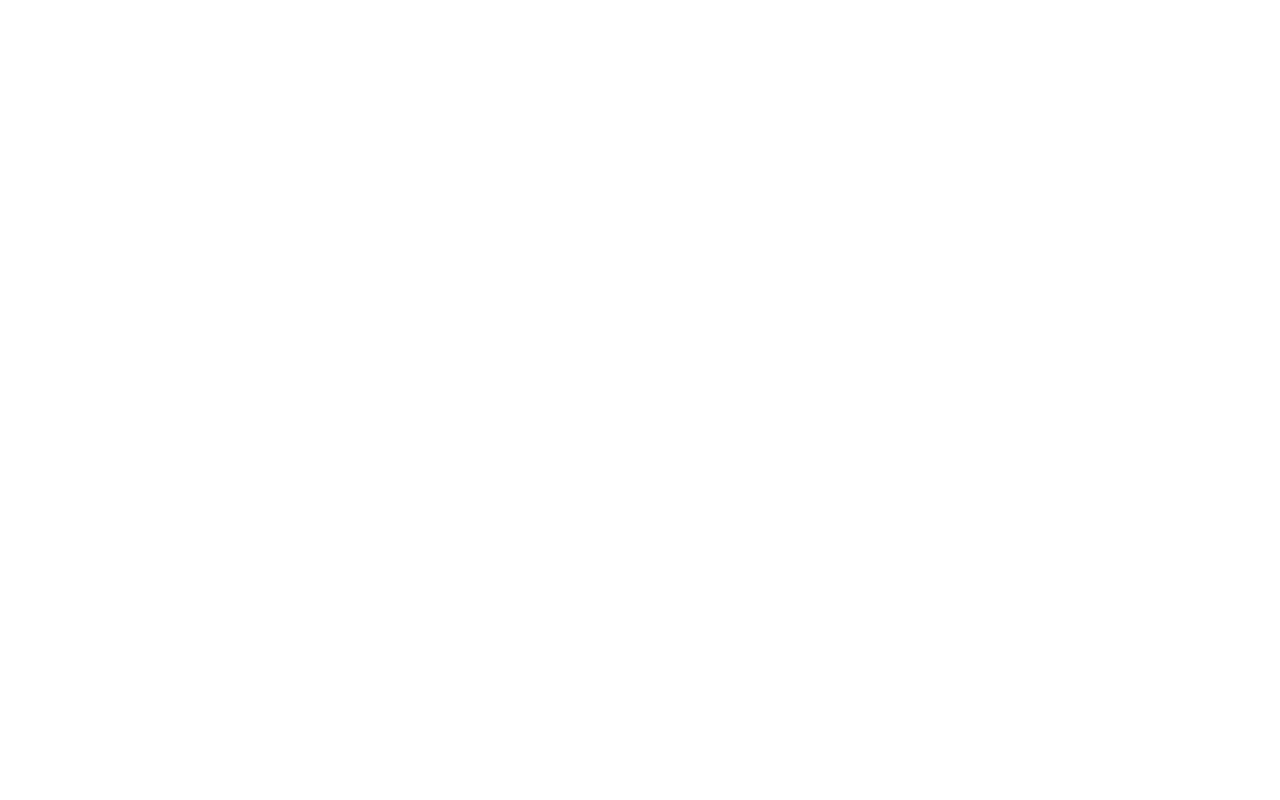
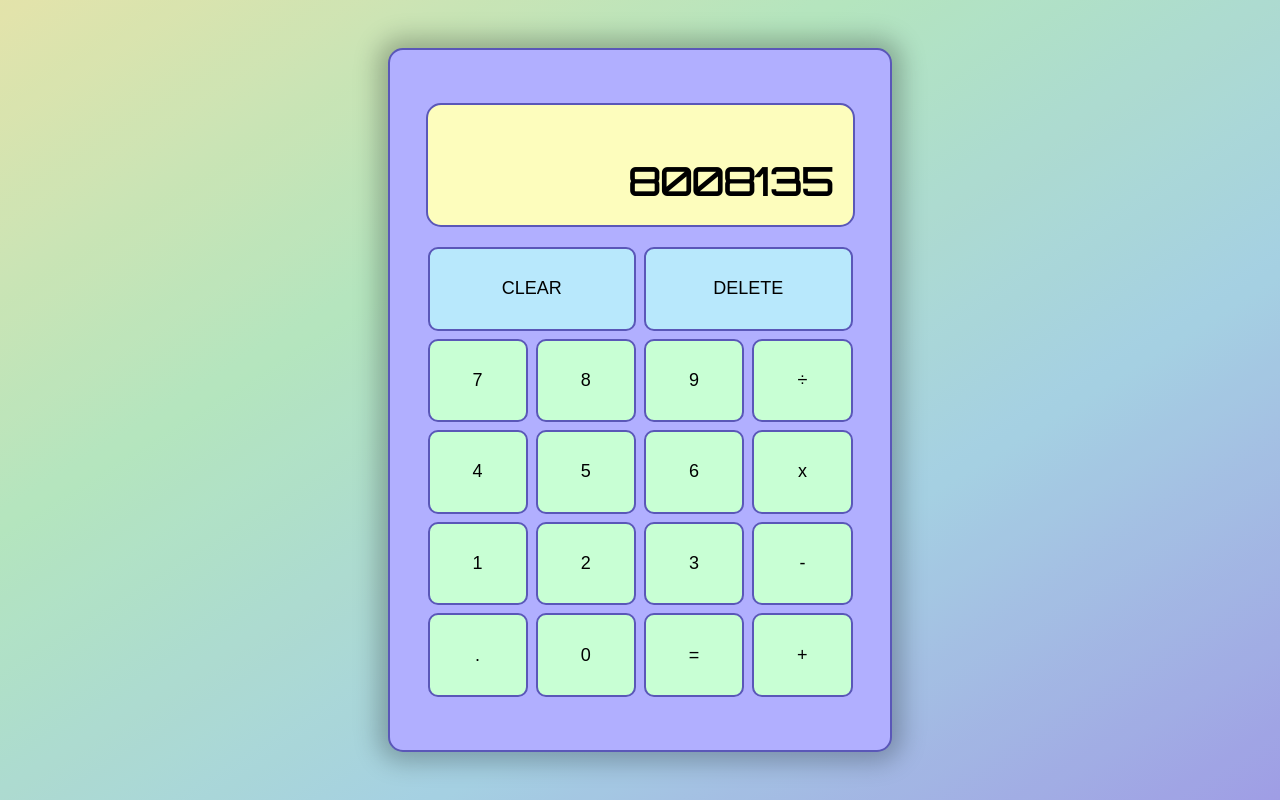
Before and after one commit to balinwarren/Calculator, a plain HTML site: page index.html in a window 1280 px wide. Drawn offline with Linux system fonts and the light colour scheme.

Commit message:
Completed UI

```diff
--- a/index.html
+++ b/index.html
@@ -4,10 +4,37 @@
   <meta charset="UTF-8">
   <meta http-equiv="X-UA-Compatible" content="IE=edge">
   <meta name="viewport" content="width=device-width, initial-scale=1.0">
-  <link rel="stylesheets" href="./style.css">
+  <link rel="stylesheet" href="./style.css">
   <title>Calculator</title>
 </head>
 <body>
+  <div class="container">
+    <div class="body">
+      <div class="display">
+        <h2 class="display-text">8008135</h2>
+      </div>
+      <div class="buttons">
+        <button class="clear">CLEAR</button>
+        <button class="delete">DELETE</button>
+        <button class="btn">7</button>
+        <button class="btn">8</button>
+        <button class="btn">9</button>
+        <button class="btn">÷</button>
+        <button class="btn">4</button>
+        <button class="btn">5</button>
+        <button class="btn">6</button>
+        <button class="btn">x</button>
+        <button class="btn">1</button>
+        <button class="btn">2</button>
+        <button class="btn">3</button>
+        <button class="btn">-</button>
+        <button class="btn">.</button>
+        <button class="btn">0</button>
+        <button class="btn">=</button>
+        <button class="btn">+</button>
+      </div>
+    </div>
+  </div>
   <script src="./app.js"></script>
 </body>
 </html>
--- a/style.css
+++ b/style.css
@@ -0,0 +1,98 @@
+@import url('https://fonts.googleapis.com/css?family=Orbitron&display=swap');
+
+body{
+  background: linear-gradient(
+    to bottom right,
+    #FDFDBD,
+    #C8FFD4,
+    #B8E8FC,
+    #B1AFFF
+  );
+  font-family: Orbitron;
+  margin: 0;
+}
+
+.container{
+  height: 100vh;
+  width: 100vw;
+  display: flex;
+  justify-content: center;
+  align-items: center;
+  background-color: rgba(0, 0, 0, .1);
+}
+
+.body {
+  height: 700px;
+  width: 500px;
+  background-color: #B1AFFF;
+  border-radius: 15px;
+  box-shadow: 0 0 25px 10px rgba(0, 0, 0, .25);
+  display: flex;
+  flex-direction: column;
+  justify-content: center;
+  align-items: center;
+  gap: 20px;
+  border: 2px solid #5a57b8;
+}
+
+.display {
+  width: 425px;
+  height: 120px;
+  background-color:#FDFDBD;
+  border-radius: 15px;
+  display: flex;
+  justify-content: flex-end;
+  align-items: flex-end;
+  padding: 0;
+  border: 2px solid #5a57b8;
+}
+
+.display-text {
+  font-size: 38px;
+  margin: 0 20px 20px 0;
+  color: black;
+  padding: 0;
+}
+
+.buttons {
+  display: grid;
+  grid-template-columns: repeat(4, 1fr);
+  grid-template-rows: repeat(5, 1fr);
+  width: 425px;
+  height: 450px;
+  gap: 8px;
+}
+
+.btn {
+  background-color: #C8FFD4;
+  border: 2px solid #5a57b8;
+  border-radius: 10px;
+  font-size: 18px;
+}
+
+.btn:hover {
+  cursor: pointer;
+  background-color: #a3ffb7;
+}
+
+.clear, .delete {
+  border: 2px solid #5a57b8;
+  border-radius: 10px;
+  background-color: #B8E8FC;
+  font-size: 18px;
+}
+
+.clear:hover, .delete:hover {
+  cursor: pointer;
+  background-color: #9bdffc;
+}
+
+.clear {
+  grid-column: 1/3;
+  grid-row: 1;
+}
+
+.delete {
+  grid-column: 3/5;
+  grid-row: 1;
+}
```
